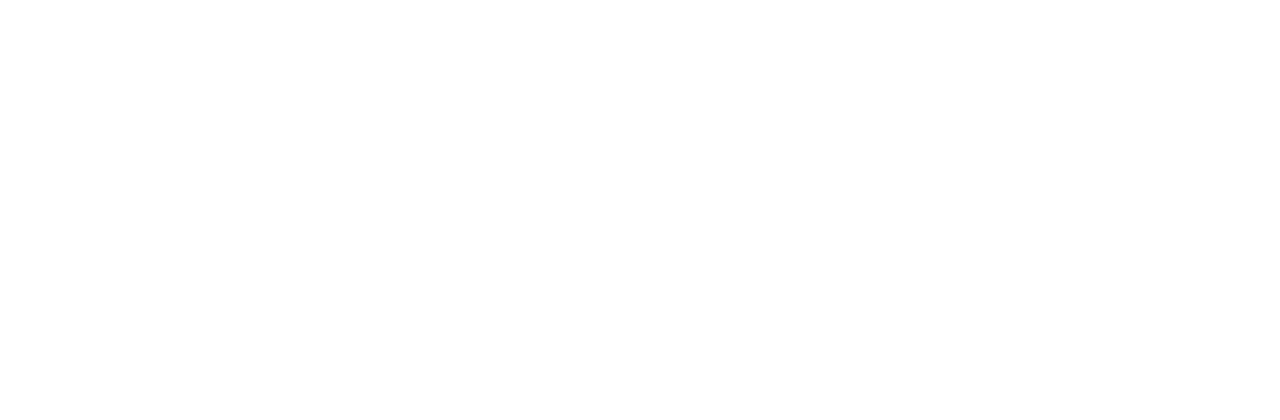
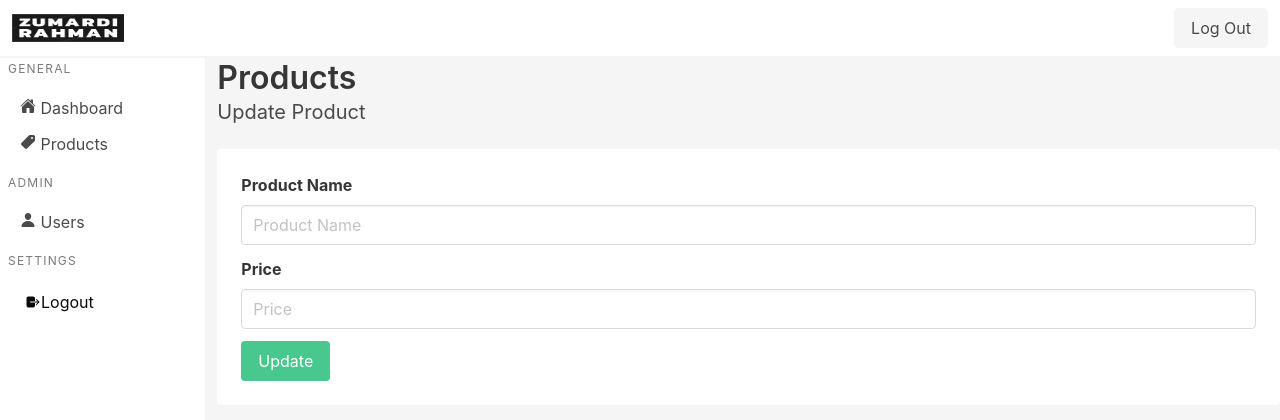
Before and after one commit to zumardirahman/frontend-react-redux, a React (Create React App) app: page /products/edit/1 in a window 1280 px wide. Before the commit this address had no page. Shown: the top 420 px of the page. Built offline with nearby package versions, Linux system fonts and the light colour scheme.

Commit message:
pages product

```diff
--- a/src/App.js
+++ b/src/App.js
@@ -1,10 +1,13 @@
 import { BrowserRouter, Routes, Route } from "react-router-dom";
 import Dashboard from "./pages/Dashboard"; //import komponen
 import Login from "./components/Login";//form login tidak berada dalam layout
-import ListUsers from "./pages/users/ListUsers";
-import Products from "./pages/products/Products";
-import AddUser from "./pages/users/AddUser";
-import EditUser from "./pages/users/EditUser";
+import RenderUserList from "./pages/users/UserList";
+import RenderUserAdd from "./pages/users/UserAdd";
+import RenderUserEdit from "./pages/users/UserEdit";
+
+import RenderProductList from "./pages/products/ProductList";
+import RenderProductAdd from "./pages/products/ProductAdd";
+import RenderProductEdit from "./pages/products/ProductEdit";
 
 function App() {
   return (
@@ -14,11 +17,14 @@
           <Route path="/dashboard" element={<Dashboard />} /> {/* pada elemen adalah componen yang aka di render */}
           <Route path="/login" element={<Login />} />
 
-          <Route path="/users" element={<ListUsers />} />
-          <Route path="/users/add" element={<AddUser />} />
-          <Route path="/users/edit/:id" element={<EditUser />} />
+          <Route path="/users" element={<RenderUserList />} />
+          <Route path="/users/add" element={<RenderUserAdd />} />
+          <Route path="/users/edit/:id" element={<RenderUserEdit />} />
 
-          <Route path="/products" element={<Products />} />
+          <Route path="/products" element={<RenderProductList />} />
+          <Route path="/products/add" element={<RenderProductAdd />} />
+          <Route path="/products/edit/:id" element={<RenderProductEdit />} />
+
         </Routes>
       </BrowserRouter>
     </div>
--- /dev/null
+++ b/src/components/products/ProductAdd.jsx
@@ -0,0 +1,40 @@
+import React from 'react'
+
+const ProductAdd = () => {
+  return (
+    <div>
+      <h1 className="title">Products</h1>
+      <h2 className="subtitle">Add New Product</h2>
+      <div className="card is-shadowless">
+        <div className="card-content">
+          <div className="content">
+            <form>
+              <div className="field">
+                <label className="label">Product Name</label>
+                <div className="control">
+                  <input type="text" className="input" placeholder="Product Name" />
+                </div>
+              </div>
+              <div className="field">
+                <label className="label">Price</label>
+                <div className="control">
+                  <input type="text" className="input" placeholder="Price" />
+                </div>
+              </div>
+
+              <div className="field">
+                <div className="control">
+                  <button className="button is-success">
+                    Save
+                  </button>
+                </div>
+              </div>
+            </form>
+          </div>
+        </div>
+      </div>
+    </div>
+  )
+}
+
+export default ProductAdd
--- /dev/null
+++ b/src/components/products/ProductEdit.jsx
@@ -0,0 +1,40 @@
+import React from 'react'
+
+const RenderProductEdit = () => {
+  return (
+    <div>
+      <h1 className="title">Products</h1>
+      <h2 className="subtitle">Update Product</h2>
+      <div className="card is-shadowless">
+        <div className="card-content">
+          <div className="content">
+            <form>
+              <div className="field">
+                <label className="label">Product Name</label>
+                <div className="control">
+                  <input type="text" className="input" placeholder="Product Name" />
+                </div>
+              </div>
+              <div className="field">
+                <label className="label">Price</label>
+                <div className="control">
+                  <input type="text" className="input" placeholder="Price" />
+                </div>
+              </div>
+
+              <div className="field">
+                <div className="control">
+                  <button className="button is-success">
+                    Update
+                  </button>
+                </div>
+              </div>
+            </form>
+          </div>
+        </div>
+      </div>
+    </div>
+  )
+}
+
+export default RenderProductEdit
--- /dev/null
+++ b/src/pages/products/ProductAdd.jsx
@@ -0,0 +1,13 @@
+import React from 'react'
+import Layout from '../Layout'
+import ProductAdd from '../../components/products/ProductAdd'
+
+const RenderProductAdd = () => {
+  return (
+   <Layout>
+    <ProductAdd/>
+   </Layout>
+  )
+}
+
+export default RenderProductAdd
--- /dev/null
+++ b/src/pages/products/ProductEdit.jsx
@@ -0,0 +1,13 @@
+import React from 'react'
+import Layout from '../Layout'
+import ProductEdit from '../../components/products/ProductEdit'
+
+const RenderProductEdit = () => {
+  return (
+   <Layout>
+    <ProductEdit/>
+   </Layout>
+  )
+}
+
+export default RenderProductEdit
--- a/src/pages/products/Products.jsx
+++ b/src/pages/products/ProductList.jsx
@@ -2,7 +2,7 @@
 import Layout from '../Layout'
 import ProductList from '../../components/products/ProductList'
 
-const Products = () => {
+const RenderProductList = () => {
   return (
    <Layout>
     <ProductList/>
@@ -10,4 +10,4 @@
   )
 }
 
-export default Products
+export default RenderProductList
--- a/src/pages/users/AddUser.jsx
+++ b/src/pages/users/UserAdd.jsx
@@ -1,13 +1,15 @@
 import React from 'react'
 import Layout from '../Layout'
 import UserAdd from '../../components/users/UserAdd'
+import UserEdit from '../../components/users/UserEdit'
 
-const AddUser = () => {
+const RenderUserAdd = () => {
   return (
    <Layout>
     <UserAdd/>
+    <UserEdit/>
    </Layout>
   )
 }
 
-export default AddUser
+export default RenderUserAdd
--- a/src/pages/users/EditUser.jsx
+++ b/src/pages/users/UserEdit.jsx
@@ -2,7 +2,7 @@
 import Layout from '../Layout'
 import UserEdit from '../../components/users/UserEdit'
 
-const EditUser = () => {
+const RenderUserEdit = () => {
   return (
    <Layout>
     <UserEdit/>
@@ -10,4 +10,4 @@
   )
 }
 
-export default EditUser
+export default RenderUserEdit
--- a/src/pages/users/ListUsers.jsx
+++ b/src/pages/users/UserList.jsx
@@ -2,7 +2,7 @@
 import Layout from '../Layout'
 import UserList from '../../components/users/UserList' //render komponen welcome to dashboard
 
-const ListUsers = () => {
+const RenderUserList = () => {
   return (
    <Layout>
     <UserList/>
@@ -10,4 +10,4 @@
   )
 }
 
-export default ListUsers
+export default RenderUserList
```
